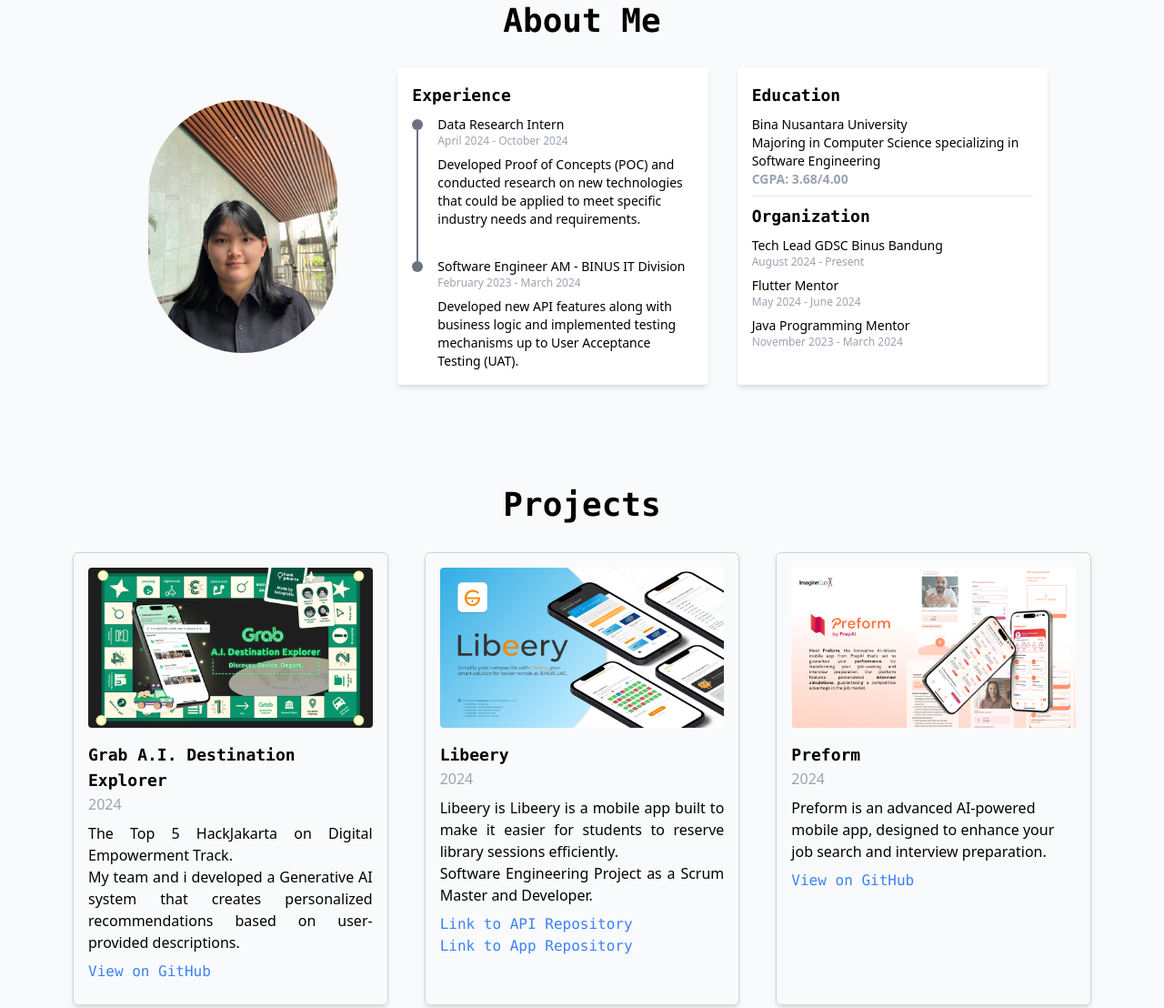
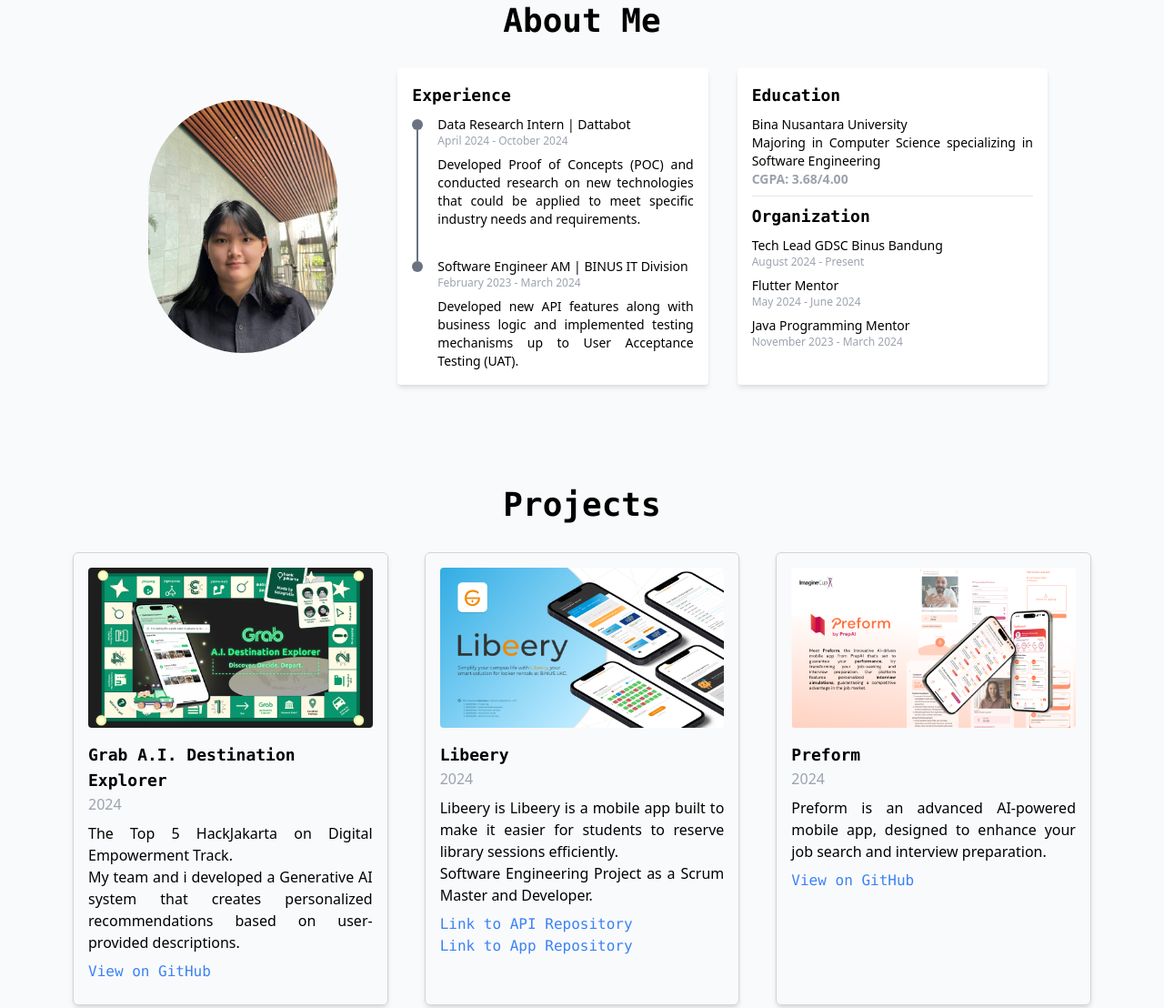
Before and after one commit to gnlehc/gnlehc.github.io, a website: page index.html in a window 1280 px wide. Shown: the part 913-2021 px from the top of the page at 91% size. Drawn offline with nearby package versions, Linux system fonts and the light colour scheme; no server answers.

Commit message:
fix: layout

```diff
--- a/index.html
+++ b/index.html
@@ -170,11 +170,13 @@
 
               <div class="flex flex-col">
                 <div>
-                  <p class="text-sm font-sans">Data Research Intern</p>
+                  <p class="text-sm font-sans">
+                    Data Research Intern | Dattabot
+                  </p>
                   <p class="text-xs font-sans text-gray-400">
                     April 2024 - October 2024
                   </p>
-                  <p class="text-sm font-sans mt-2">
+                  <p class="text-sm font-sans mt-2 text-justify">
                     Developed Proof of Concepts (POC) and conducted research on
                     new technologies that could be applied to meet specific
                     industry needs and requirements.
@@ -183,12 +185,12 @@
 
                 <div class="mt-8">
                   <p class="text-sm font-sans">
-                    Software Engineer AM - BINUS IT Division
+                    Software Engineer AM | BINUS IT Division
                   </p>
                   <p class="text-xs font-sans text-gray-400">
                     February 2023 - March 2024
                   </p>
-                  <p class="text-sm font-sans mt-2">
+                  <p class="text-sm font-sans mt-2 text-justify">
                     Developed new API features along with business logic and
                     implemented testing mechanisms up to User Acceptance Testing
                     (UAT).
@@ -202,7 +204,7 @@
           >
             <p class="text-lg font-semibold mb-2">Education</p>
             <p class="text-sm font-sans">Bina Nusantara University</p>
-            <p class="text-sm font-sans">
+            <p class="text-sm font-sans text-justify">
               Majoring in Computer Science specializing in Software Engineering
             </p>
             <p class="text-sm font-sans font-bold text-gray-400">
@@ -297,7 +299,7 @@
             />
             <h2 class="text-lg font-semibold">Preform</h2>
             <p class="text-gray-400 font-sans">2024</p>
-            <p class="mt-2 font-sans">
+            <p class="mt-2 font-sans text-justify">
               Preform is an advanced AI-powered mobile app, designed to enhance
               your job search and interview preparation.
             </p>
```
